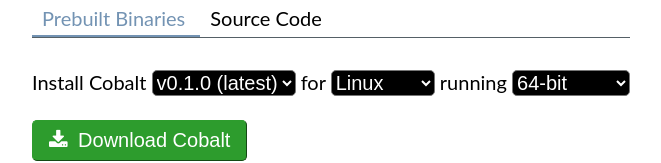
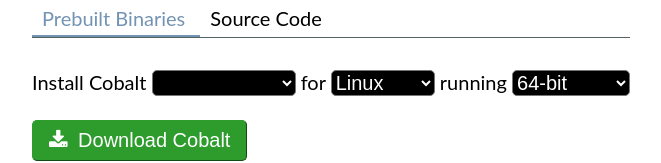
Before and after one commit to cobalt-lang/cobalt-website, a SvelteKit app: page /download in a window 1280 px wide. Shown: the part 184-347 px from the top of the page, without its empty margins (309-970 px from the left). Built offline with nearby package versions, Linux system fonts and the light colour scheme.

Commit message:
Add v0.2.0 to the website

```diff
--- a/src/routes/download/+page.svelte
+++ b/src/routes/download/+page.svelte
@@ -128,7 +128,7 @@
 <p>Install Cobalt
     <select id="download-version" class="download-preferences-select" bind:value={selectedVersion}>
         <!-- ADD NEW VERSIONS HERE!!! -->
-        <option value="v0.1.0">v0.1.0 (latest)</option>
+        <option value="v0.2.0">v0.2.0 (latest)</option>
     </select>
     for
     <select id="download-os" class="download-preferences-select" bind:value={selectedOS}>
```
